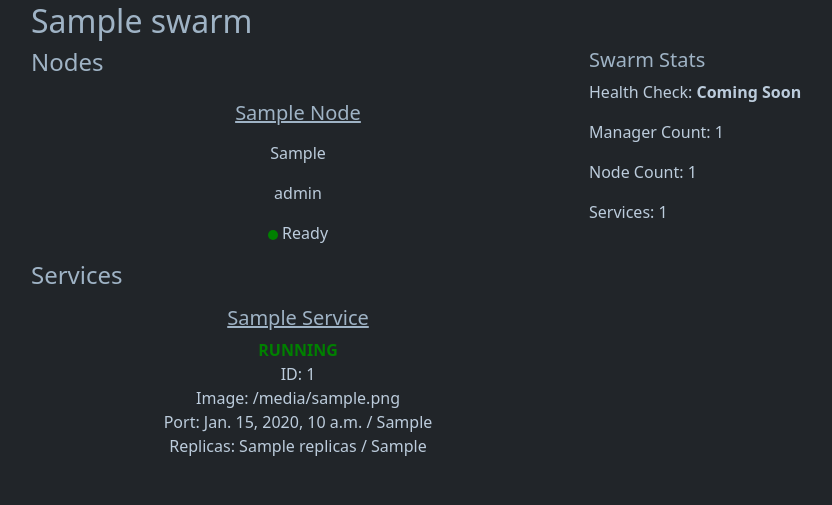
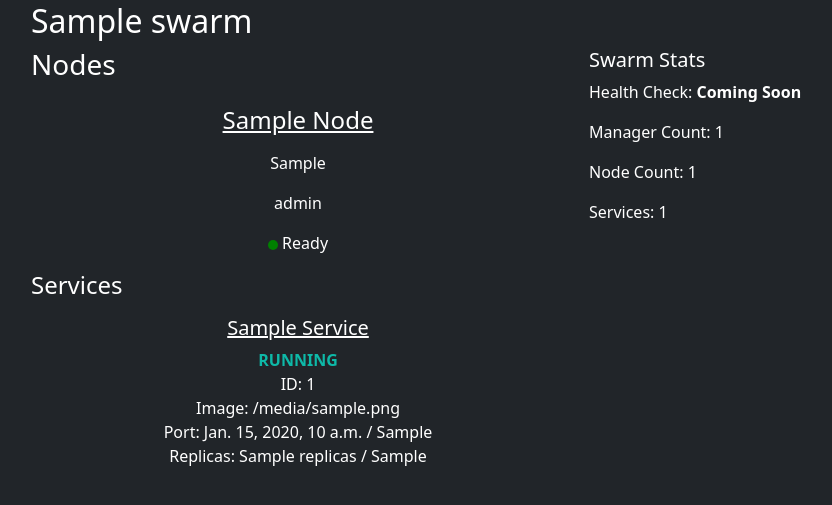
Before and after one commit to kyleranous/hana, a Django app: template hana/swarman/templates/swarman/swarm_dashboard.html in a window 1280 px wide. Shown: the part 54-559 px from the top of the page, without its empty margins (63-895 px from the left). Run offline with Django 4.2, Linux system fonts and the light colour scheme; the template is opened without the code that fills it: most values are stand-ins (such as "Sample title", 1, 10 or a date in 2020); some libraries are stand-ins or nearby versions.

Commit message:
Played with Color Schemes

```diff
--- a/hana/swarman/static/swarman/hana_dark.css
+++ b/hana/swarman/static/swarman/hana_dark.css
@@ -1,24 +1,52 @@
 .hana-nav-dropdown {
-    background-color : #292b2c;
+    background-color : #212121;
     color: #BCCCDC;
 }
 
 .hana-nav-item {
-    color: #BCCCDC;
+    color: #AAAAAA;
 }
 
 h1, h2, h3, h4, h5, h6 a{
-    color: #9FB3C5;
+    color: #FFFFFF;
 }
 
 a {
-    color: #9FB3C5;
+    color: #FFFFFF;
 }
 
 p {
-    color: #BCCCDC
+    color: #FFFFFF;
 }
 
 .card-body {
-    background-color: #212529;
+    background-color: #212121;
 }
+
+.active {
+    color: #0eb9a8;
+}
+
+.ready {
+    color: #0eb9a8;
+}
+
+.running {
+    color: #0eb9a8;
+}
+
+.pause {
+    color: #D89216;
+}
+
+.degraded {
+    color: #F36411;
+}
+
+.error {
+    color: #FF0000;
+}
+
+.drain {
+    color: blue;
+}
--- a/hana/swarman/templates/swarman/node_detail.html
+++ b/hana/swarman/templates/swarman/node_detail.html
@@ -15,7 +15,7 @@
                     <h5>{{ node.hostname|title }} Details</h5>
                         <p>
                              <!-- Live Data - Get from JS -->
-                            {{ node.get_status|title }} - {{ node.get_availability|title }}
+                            <span class="{{ node.get_status }}">{{ node.get_status|title }}</span> - <span class="{{ node.get_availability }}">{{ node.get_availability|title }}</span>
                         </p>
                         <p>
                             <strong>Utilization</strong><br>
--- a/hana/swarman/templates/swarman/swarm_dashboard.html
+++ b/hana/swarman/templates/swarman/swarm_dashboard.html
@@ -8,13 +8,13 @@
     <div class="row">
         <div class="col-md">
             <div class="row">
-                <h4>Nodes</h4>
+                <h3>Nodes</h3>
             </div>
             <div class="row">
                 {% for node in nodes %}
                     <div class="col text-center">
-                        <p><h5><a href="{% url 'swarman:node-detail' node.id %}">{{ node.hostname|title }}</a></h5></p>
-                        <p>{{ node.get_availability|title }}</p>
+                        <p><h4><a href="{% url 'swarman:node-detail' node.id %}">{{ node.hostname|title }}</a></h4></p>
+                        <p class="{{ node.get_availability }}">{{ node.get_availability|title }}</p>
                         <p>{{ node.role }}</p>
                         <p><svg xmlns="http://www.w3.org/2000/svg" width="10" height="10" fill="{% if node.get_status == 'ready' %}green{% else %}red{% endif %}" class="bi bi-circle-fill" viewbox="0 0 10 10"><circle cx="5" cy="5" r="5" /></svg> {{ node.get_status|title }}
 
@@ -32,13 +32,13 @@
                     <div class="col text-center align-self-center" style="border: solid; margin: 5px;">
                         <h5><a href="{% url 'swarman:service-detail' swarm.id %}?service={{ service.ID }}">{{ service.name|title }}</a></h5>
                         {% if service.desired_tasks == 0 %}
-                            <span style="color: orange;"><strong>PAUSED</strong></span>
+                            <span class="pause"><strong>PAUSED</strong></span>
                         {% elif 0 < service.replicas and service.replicas < service.desired_tasks %}
-                        <span style="color: #F36411;"><strong>DEGRADED</strong></span>
+                        <span class="degraded"><strong>DEGRADED</strong></span>
                         {% elif service.replicas == 0 and service.desired_tasks > 0 %}
-                            <span style="color: red;"><strong>ERROR</strong></span>
+                            <span class="error"><strong>ERROR</strong></span>
                         {% else %}
-                            <span style="color: green;"><strong>RUNNING</strong></span>
+                            <span class="running"><strong>RUNNING</strong></span>
                         {% endif %}
                         <p>ID: {{ service.ID }}<br>
                         Image: {{ service.image }}<br>
```
Also changed, not shown: hana/swarman/views.py (+4 -4 lines).
